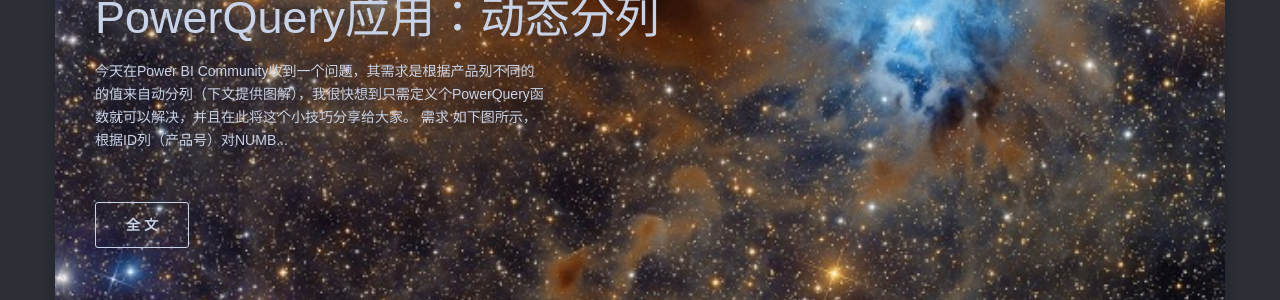
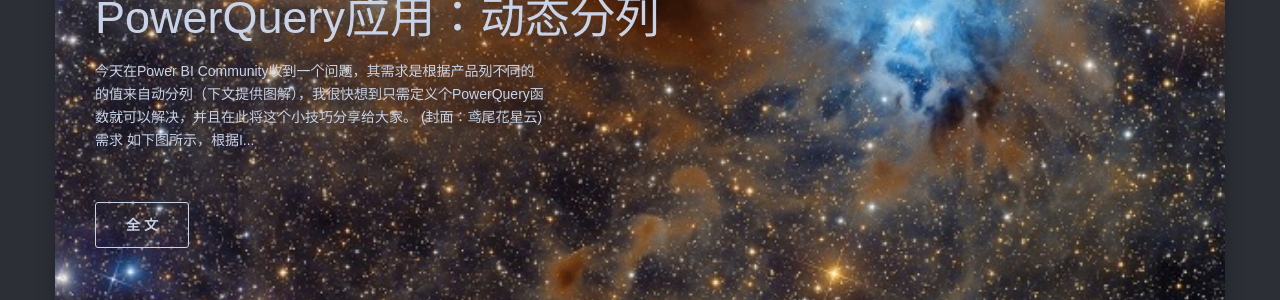
Before and after one commit to D-BI-TECH/D-BI-TECH.github.io, a Jekyll site: the page built from index.html, in a window 1280 px wide and 900 px high. Shown: the part 326-626 px from the top of the window. Built offline with Jekyll 4.4.1, drawn with Linux system fonts in a browser that asks for light colours; nearby versions of some CDN libraries; the list of posts is cut into pages by our own code; comment, search, counter and statistics services are not loaded.

Commit message:
Update 2020-10-20-powerquery-dynamic-split-column.markdown

```diff
--- a/_posts/2020-10-20-powerquery-dynamic-split-column.markdown
+++ b/_posts/2020-10-20-powerquery-dynamic-split-column.markdown
@@ -10,6 +10,8 @@
 ---
 
 *今天在Power BI Community收到一个问题，其需求是根据产品列不同的的值来自动分列（下文提供图解），我很快想到只需定义个PowerQuery函数就可以解决，并且在此将这个小技巧分享给大家。*
+
+(封面：鸢尾花星云)
 
 ### 需求
 
```
